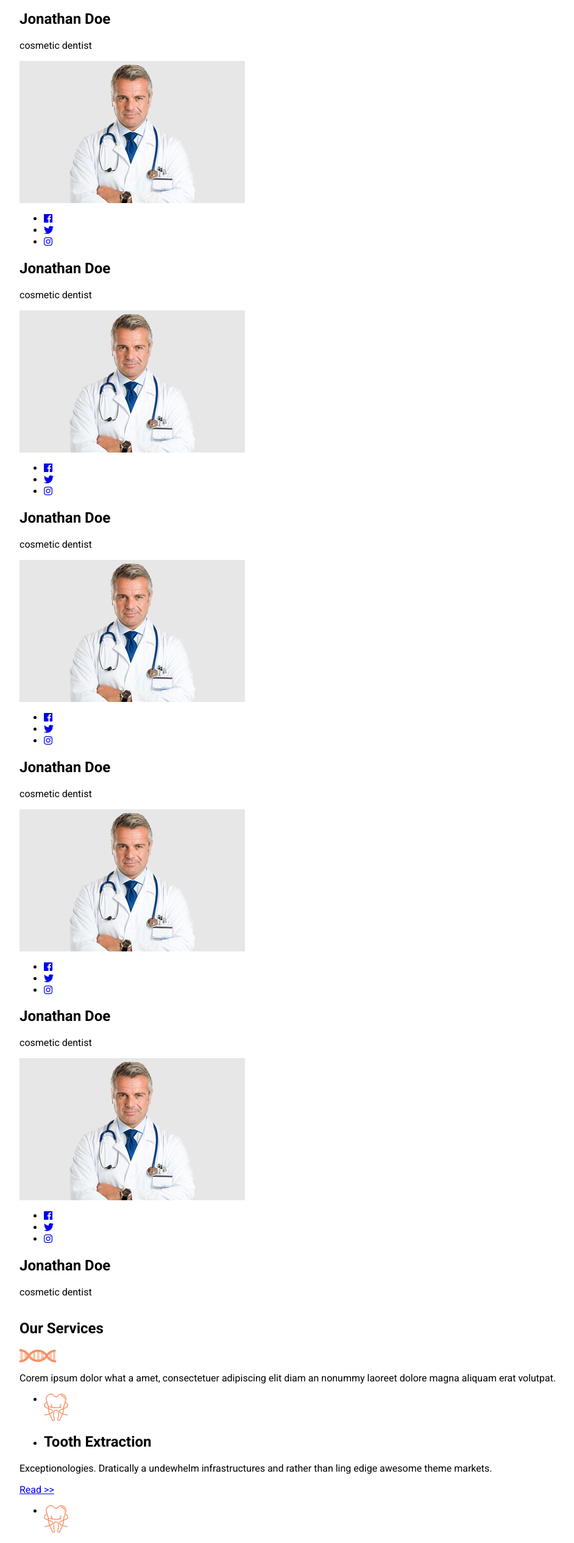
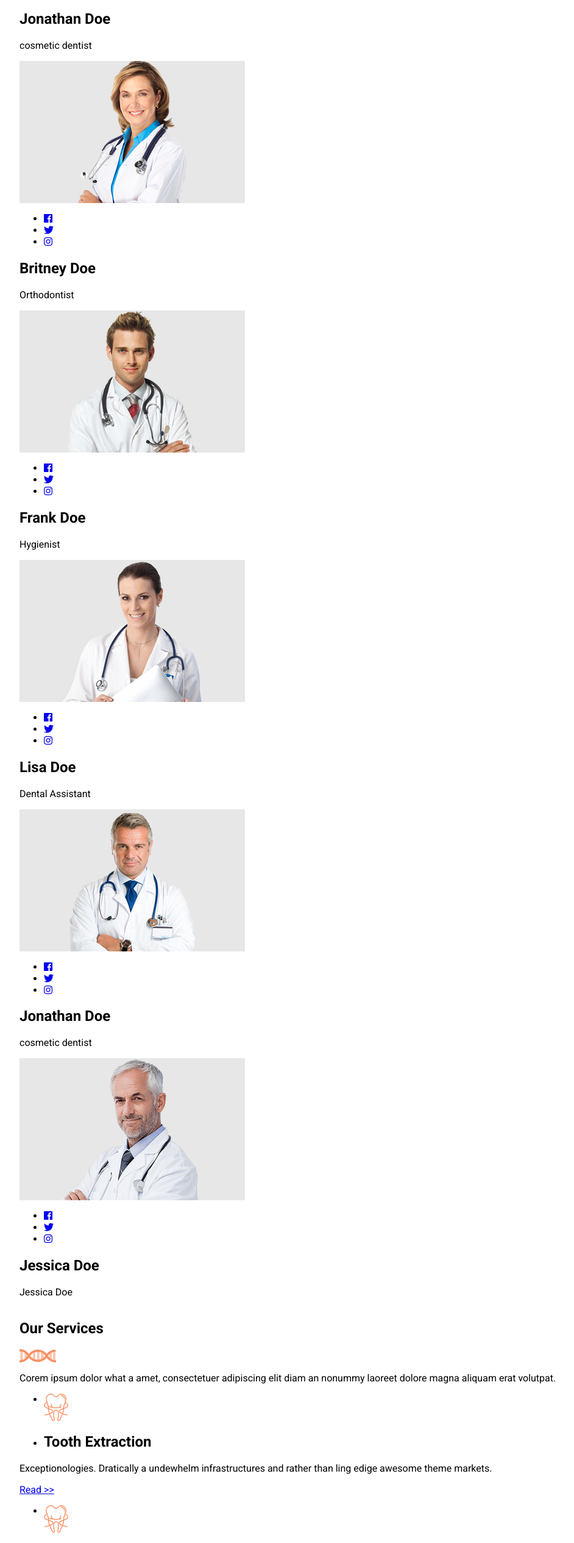
Before and after one commit to kafiabdullah/dental, a plain HTML site: page index.html in a window 1280 px wide. Shown: the part 2988-5518 px from the top of the page at 61% size, without its empty margins (8-950 px from the left). Drawn offline with Linux system fonts and the light colour scheme.

Commit message:
Add files via upload

```diff
--- a/index.html
+++ b/index.html
@@ -178,15 +178,43 @@
 				<div class="doctors">
 					<div class="doctors-box">
 						<div class="doctors-overly">
-							<img src="images/doctor-1.jpg" alt="doctors">
+							<img src="images/doctor-2.jpg" alt="doctors">
 							<ul>
 								<li><a href="#"><i class="fab fa-facebook "></i></a></li>
 								<li><a href="#"><i class="fab fa-twitter "></i></a></li>
 								<li><a href="#"><i class="fab fa-instagram "></i></a></li>
 							</ul>
 						</div>
-						<h2>Jonathan Doe</h2>
-						<p>cosmetic dentist</p>
+						<h2>Britney Doe</h2>
+						<p>Orthodontist</p>
+					</div>
+				</div>
+				<div class="doctors">
+					<div class="doctors-box">
+						<div class="doctors-overly">
+							<img src="images/doctor-3.jpg" alt="doctors">
+							<ul>
+								<li><a href="#"><i class="fab fa-facebook "></i></a></li>
+								<li><a href="#"><i class="fab fa-twitter "></i></a></li>
+								<li><a href="#"><i class="fab fa-instagram "></i></a></li>
+							</ul>
+						</div>
+						<h2>Frank Doe</h2>
+						<p>Hygienist</p>
+					</div>
+				</div>
+				<div class="doctors">
+					<div class="doctors-box">
+						<div class="doctors-overly">
+							<img src="images/doctor-4.jpg" alt="doctors">
+							<ul>
+								<li><a href="#"><i class="fab fa-facebook "></i></a></li>
+								<li><a href="#"><i class="fab fa-twitter "></i></a></li>
+								<li><a href="#"><i class="fab fa-instagram "></i></a></li>
+							</ul>
+						</div>
+						<h2>Lisa Doe</h2>
+						<p>Dental Assistant</p>
 					</div>
 				</div>
 				<div class="doctors">
@@ -206,43 +234,15 @@
 				<div class="doctors">
 					<div class="doctors-box">
 						<div class="doctors-overly">
-							<img src="images/doctor-1.jpg" alt="doctors">
+							<img src="images/doctor-6.jpg" alt="doctors">
 							<ul>
 								<li><a href="#"><i class="fab fa-facebook "></i></a></li>
 								<li><a href="#"><i class="fab fa-twitter "></i></a></li>
 								<li><a href="#"><i class="fab fa-instagram "></i></a></li>
 							</ul>
 						</div>
-						<h2>Jonathan Doe</h2>
-						<p>cosmetic dentist</p>
-					</div>
-				</div>
-				<div class="doctors">
-					<div class="doctors-box">
-						<div class="doctors-overly">
-							<img src="images/doctor-1.jpg" alt="doctors">
-							<ul>
-								<li><a href="#"><i class="fab fa-facebook "></i></a></li>
-								<li><a href="#"><i class="fab fa-twitter "></i></a></li>
-								<li><a href="#"><i class="fab fa-instagram "></i></a></li>
-							</ul>
-						</div>
-						<h2>Jonathan Doe</h2>
-						<p>cosmetic dentist</p>
-					</div>
-				</div>
-				<div class="doctors">
-					<div class="doctors-box">
-						<div class="doctors-overly">
-							<img src="images/doctor-1.jpg" alt="doctors">
-							<ul>
-								<li><a href="#"><i class="fab fa-facebook "></i></a></li>
-								<li><a href="#"><i class="fab fa-twitter "></i></a></li>
-								<li><a href="#"><i class="fab fa-instagram "></i></a></li>
-							</ul>
-						</div>
-						<h2>Jonathan Doe</h2>
-						<p>cosmetic dentist</p>
+						<h2>Jessica Doe</h2>
+						<p>Jessica Doe</p>
 					</div>
 				</div>
 			</div>
@@ -373,7 +373,7 @@
 							<p>For Super Professional</p>
 						</li>
 						<li class="price">
-							<h1>$19.99</h1>
+							<h1>$47.66</h1>
 							<span>Per month</span>
 						</li>
 						<li>Unimited Pizza</li>
@@ -392,7 +392,7 @@
 							<p>For Super Professional</p>
 						</li>
 						<li class="price">
-							<h1>$19.99</h1>
+							<h1>$89.36</h1>
 							<span>Per month</span>
 						</li>
 						<li>Unimited Pizza</li>
@@ -415,7 +415,7 @@
 			<div class="container">
 
 				<div class="section-heading">
-					<h1>Our Pricing Plan</h1>
+					<h1>Our Happy Client</h1>
 					<img src="images/dna.png" alt="dna">
 					<p>Corem ipsum dolor what a amet, consectetuer adipiscing elit diam an nonummy laoreet dolore magna aliquam erat volutpat.</p>
 				</div>
@@ -458,6 +458,18 @@
 								</p>
 								<span>January 15, 2016   /  12 Comments</span></li>
 						</ul>
+						<ul class="post">
+							<li><img src="images/recent-doctor2.jpg" alt="recent-doctor1"></li>
+							<li><p>Neque porro quisquam and qui dolore  dolore magnam quia aliquam
+								</p>
+								<span>January 15, 2016   /  12 Comments</span></li>
+						</ul>
+						<ul class="post">
+							<li><img src="images/recent-doctor3.jpg" alt="recent-doctor1"></li>
+							<li><p>Neque porro quisquam and qui dolore  dolore magnam quia aliquam
+								</p>
+								<span>January 15, 2016   /  12 Comments</span></li>
+						</ul>
 					</div>
 				</div>
 				<div class="footer-box">
```
